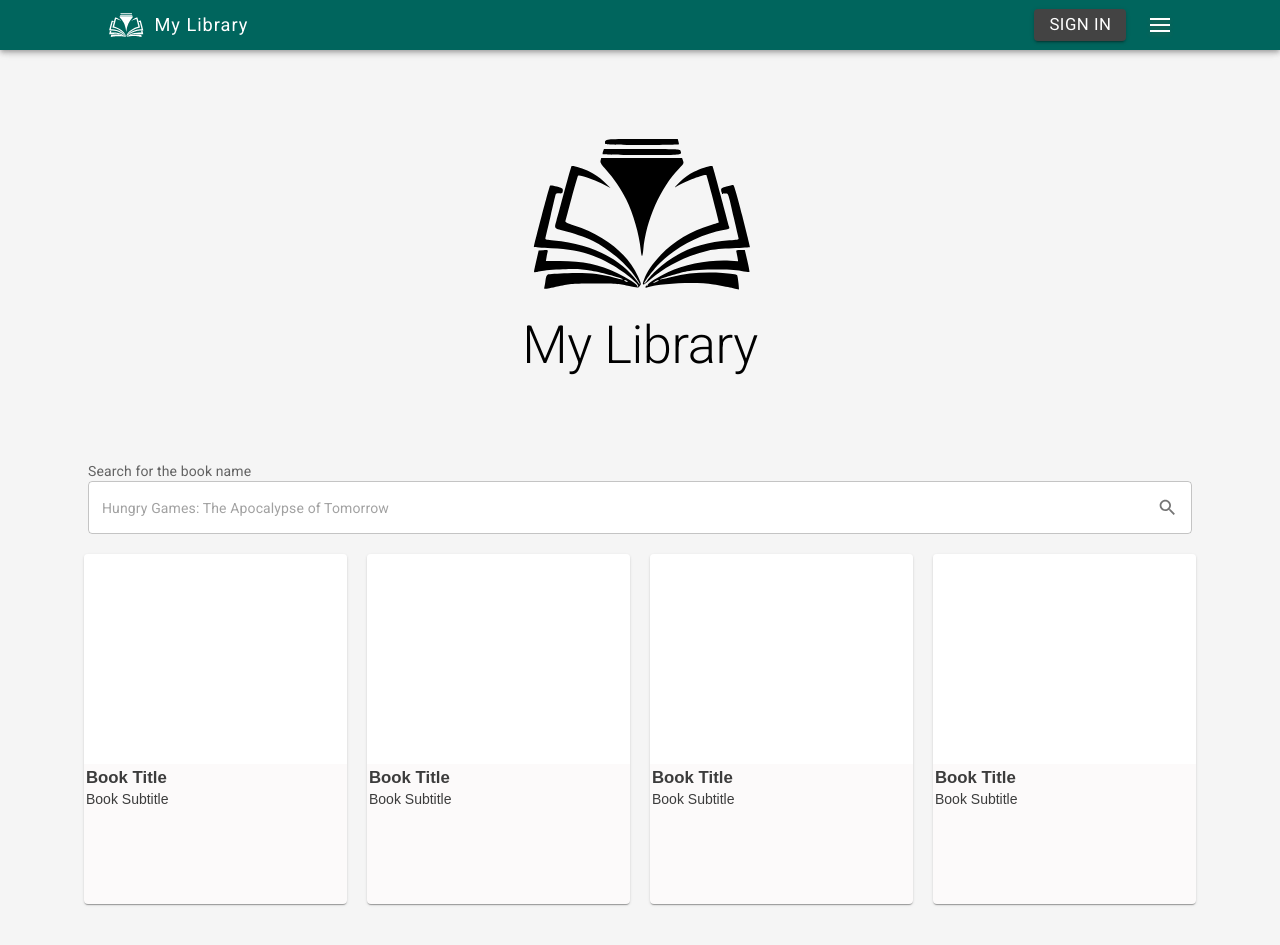
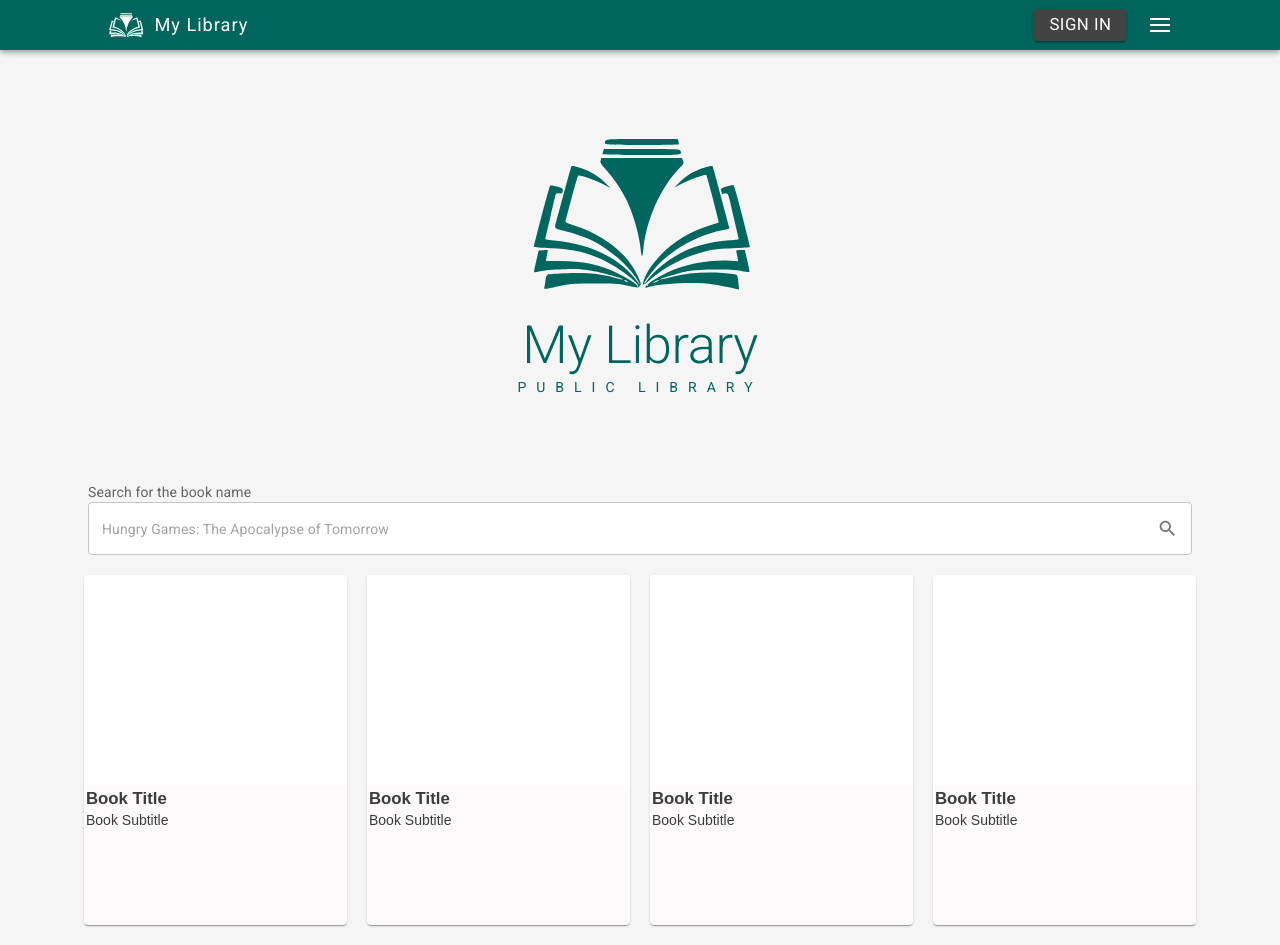
Before and after one commit to gbrissi/my-library, a React (Vite) app in the folder client/: page / in a window 1280 px wide. Before the commit the page ends 924 px from the top, so only its background shows below. Built offline with nearby package versions, Linux system fonts and the light colour scheme.

Commit message:
style: update in banner component colors

```diff
--- a/client/src/components/Banner.tsx
+++ b/client/src/components/Banner.tsx
@@ -10,7 +10,8 @@ function Banner() {
   return (
     <BannerContainer>
         <SiteLogo data={mySiteLogo} type="image/svg+xml"/>
-        <Typography variant='h2' sx={{marginTop: '1rem'}}>My Library</Typography>
+        <Typography variant='h2' sx={{marginTop: '1rem', color: '#00655d'}}>My Library</Typography>
+        <Typography variant='body1' sx={{letterSpacing: '10px', textTransform:'uppercase', color: '#00655d'}}>Public Library</Typography>
     </BannerContainer>
   )
 }
@@ -25,7 +26,7 @@ const BannerContainer = styled('div')`
 `
 
 const SiteLogo = styled('object')`
-    color: teal;
+  filter: invert(29%) sepia(38%) saturate(1473%) hue-rotate(134deg) brightness(94%) contrast(103%);
 `
 
 export default Banner
```
